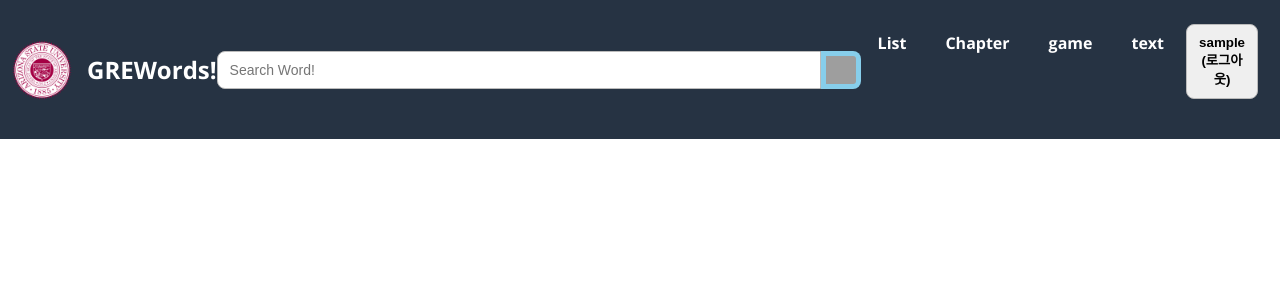
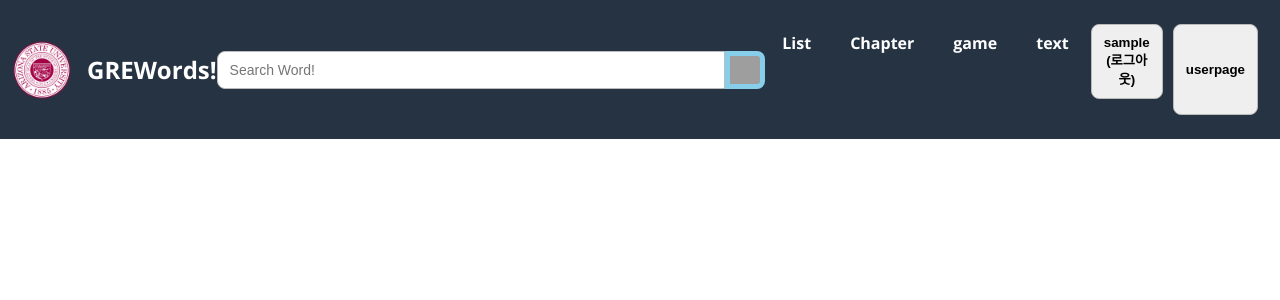
Before and after one commit to isin5435/KA98, a Django app: template templates/Project/navbar.html in a window 1280 px wide. Shown: the top 300 px of the page. Run offline with Django 4.2, Linux system fonts and the light colour scheme; the template is opened without the code that fills it, so the values that code supplies are empty; the visitor is signed in with stand-in values (Sample User, id 1); grey boxes are pictures that could not be loaded.

Commit message:
userpage building

```diff
--- a/config/urls.py
+++ b/config/urls.py
@@ -23,6 +23,7 @@ from . import views
 from wordData.views import word_list
 from django.conf import settings
 from search.views import search_word
+from .views import Userpage
 
 urlpatterns = [
     path('admin/', admin.site.urls),
@@ -34,4 +35,5 @@ urlpatterns = [
     path('userPage/', auth_views.LoginView.as_view(template_name='Project/userPage.html'), name='userpage'),
     path('crawl/', include('crawl.urls')),
     path('search_word', search_word, name='search_word'),
+    path('userpage/',Userpage.as_view(),name='userpage'),
 ]
--- a/config/views.py
+++ b/config/views.py
@@ -13,3 +13,7 @@ class Chapter(APIView):
 class Word(APIView):
     def get(self,request):
         return render(request, 'Project/Word.html')
+
+class Userpage(APIView):
+    def get(self,request):
+        return render(request, 'Project/userPage.html')
--- a/templates/Project/navbar.html
+++ b/templates/Project/navbar.html
@@ -23,8 +23,9 @@
       {% if user.is_authenticated %}
       <form method="post" action="{% url 'logout' %}">
         {% csrf_token %}
-        <button class=logoutbtn type="submit"> {{user.username}} (로그아웃)</button>
+        <button class="logoutbtn" type="submit"> {{user.username}} (로그아웃)</button>
       </form>
+        <button class="userpage" onclick="location.href='/userpage'">userpage</button>
       {% else %}
         <button class="loginbtn" onclick="openPopup()">Login</button>
         <button type=button class="signup" onclick="location.href='/user/signup'">Sign up</button>"
```
Also changed, not shown: 1 other file.
